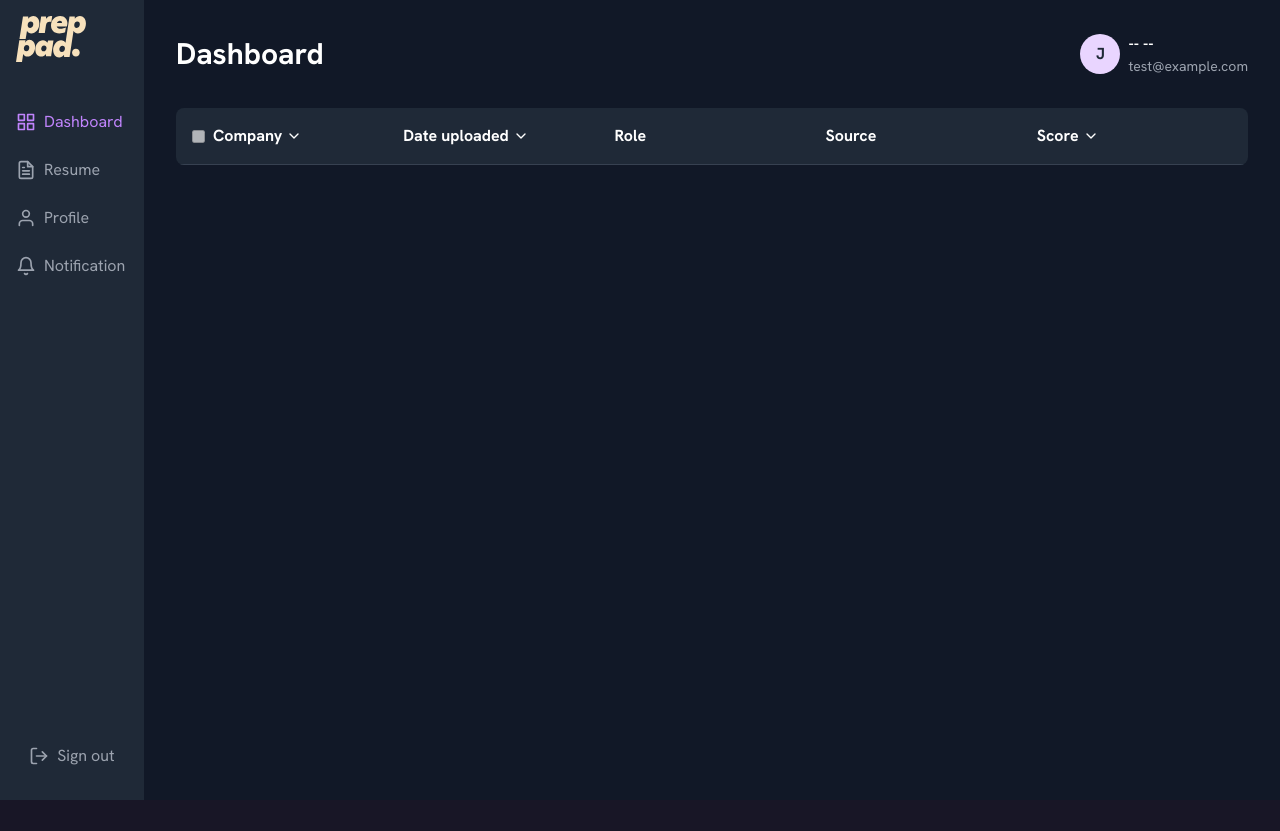
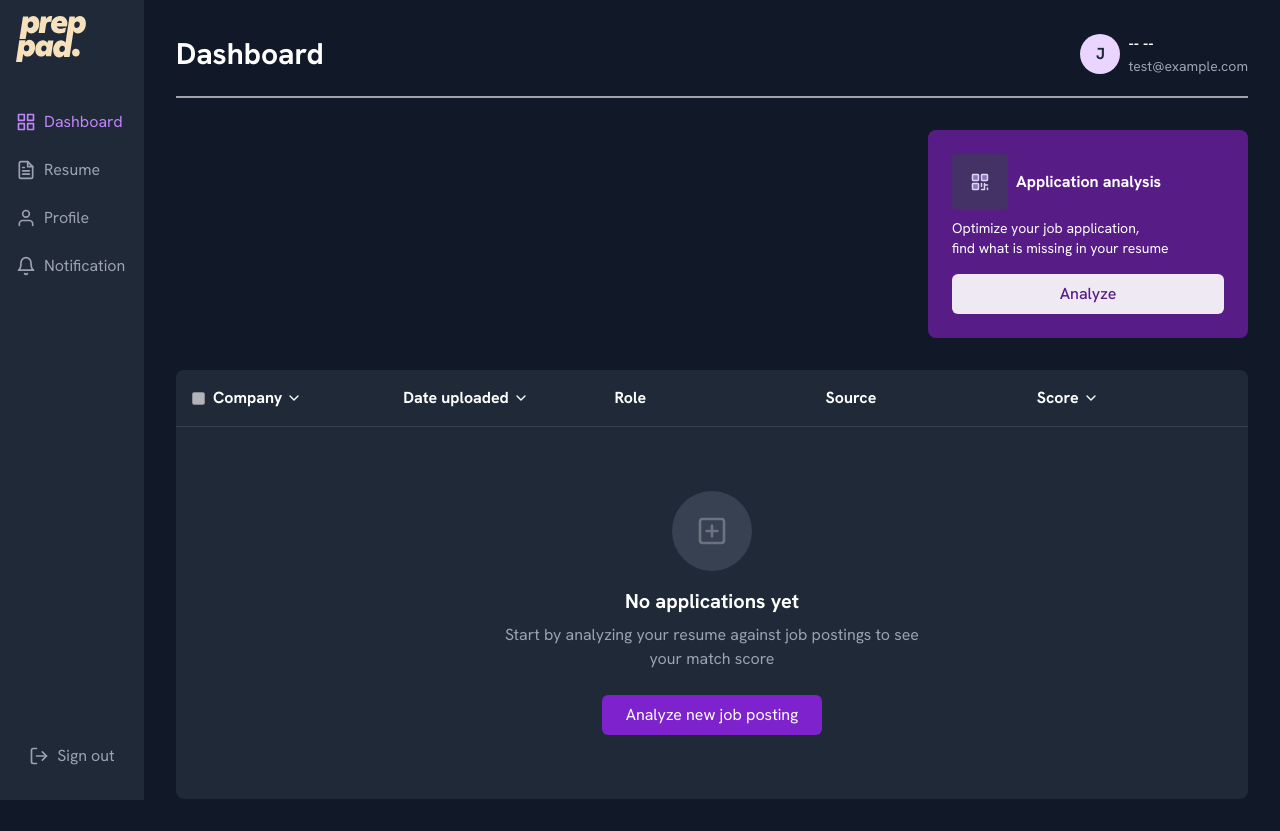
Before and after one commit to sdlcgrp5/prepPad, a Next.js app in the folder frontend/prepad/: page /dashboard in a window 1280 px wide. Before the commit the page ends 800 px from the top, so only its background shows below. Built offline with nearby package versions, Linux system fonts and the light colour scheme.

Commit message:
component updates

```diff
--- a/frontend/prepad/src/app/dashboard/page.tsx
+++ b/frontend/prepad/src/app/dashboard/page.tsx
@@ -3,23 +3,19 @@
 import { useState, useEffect } from 'react';
 import Sidebar from '@/components/layout/sidebar';
 import Header from '@/components/layout/header';
+import AnalysisCard from '@/components/dashboard/AnalysisCard';
 import JobAnalysisTable from '@/components/dashboard/JobAnalysisTable';
 import JobAnalysisModal from '@/components/dashboard/JobAnalysisModal';
 import { useAuth } from '@/context/AuthContext';
-import { jobApplicationApi } from '@/services/apiservices';
-import { JobAnalysis, DashboardStats } from '@/types';
+// import { jobApplicationApi } from '@/services/apiservices';
+import { JobAnalysis } from '@/types';
 
 export default function Dashboard() {
-  const { user } = useAuth();
+   const { user } = useAuth(); // fix user lint error
   const [isModalOpen, setIsModalOpen] = useState(false);
   const [isLoading, setIsLoading] = useState(true);
   const [jobAnalyses, setJobAnalyses] = useState<JobAnalysis[]>([]);
-  const [stats, setStats] = useState<DashboardStats>({
-    totalAnalyses: 0,
-    averageScore: 0,
-    recentAnalyses: [],
-    topMissingSkills: []
-  });
+
 
   // Fetch dashboard data on load
   useEffect(() => {
@@ -34,34 +30,20 @@ export default function Dashboard() {
       setTimeout(() => {
         // Empty state for the MVP
         setJobAnalyses([]);
-        setStats({
-          totalAnalyses: 0,
-          averageScore: 0,
-          recentAnalyses: [],
-          topMissingSkills: []
-        });
+
         setIsLoading(false);
       }, 1500);
 
-      // Uncomment these lines when your API is ready
-      // const analysesResponse = await jobApplicationApi.getJobAnalyses();
-      // setJobAnalyses(analysesResponse.data || []);
-      // const statsResponse = await jobApplicationApi.getDashboardStats();
-      // setStats(statsResponse.data || {
+
+    } catch (error) {
+      console.error('Error fetching dashboard data:', error);
+      setJobAnalyses([]);
+      // setStats({
       //   totalAnalyses: 0,
       //   averageScore: 0,
       //   recentAnalyses: [],
       //   topMissingSkills: []
       // });
-    } catch (error) {
-      console.error('Error fetching dashboard data:', error);
-      setJobAnalyses([]);
-      setStats({
-        totalAnalyses: 0,
-        averageScore: 0,
-        recentAnalyses: [],
-        topMissingSkills: []
-      });
       setIsLoading(false);
     }
   };
@@ -89,6 +71,12 @@ export default function Dashboard() {
         {/* Header */}
         <Header title="Dashboard" />
 
+        {/* Analysis Card */}
+        <AnalysisCard
+          onAnalyzeClick={handleOpenModal}
+          loading={isLoading}
+        />
+
         {/* Job Analysis Table */}
         <JobAnalysisTable
           analyses={jobAnalyses}
--- a/frontend/prepad/src/components/dashboard/AnalysisCard.tsx
+++ b/frontend/prepad/src/components/dashboard/AnalysisCard.tsx
@@ -0,0 +1,42 @@
+// components/dashboard/AnalysisCard.tsx
+'use client';
+import Image from "next/image";
+
+interface AnalysisCardProps {
+  onAnalyzeClick: () => void;
+  loading?: boolean;
+}
+
+export default function AnalysisCard({ onAnalyzeClick, loading = false }: AnalysisCardProps) {
+  return (
+    <div className="bg-purple-900 rounded-lg p-6 flex flex-col mb-8 w-80 ml-auto">
+      <div className="mb-2 flex items-center">
+        <span className=" bg-gray-700/60 p-1 rounded mr-2">
+          <div className="w-12 h-12 rounded-lg flex items-center justify-center">
+                        <Image
+                          className="fill-purple-400"
+                          src="/QrCode.svg"
+                          alt="job analysis"
+                          width={24}
+                          height={24}
+                          priority
+                        />
+                      </div>
+        </span>
+        <span className="font-semibold">Application analysis</span>
+      </div>
+      <p className="text-sm mb-4">Optimize your job application, <br /> find what is missing in your resume</p>
+      <button
+        onClick={onAnalyzeClick}
+        disabled={loading}
+        className={`mt-auto ${
+          loading
+            ? 'bg-white/70 cursor-not-allowed'
+            : 'bg-white/90 hover:bg-gray-100'
+        } text-purple-900 py-2 rounded-md font-medium transition-colors`}
+      >
+        {loading ? 'Processing...' : 'Analyze'}
+      </button>
+    </div>
+  );
+}
--- a/frontend/prepad/src/components/dashboard/EmptyState.tsx
+++ b/frontend/prepad/src/components/dashboard/EmptyState.tsx
@@ -0,0 +1,31 @@
+// components/dashboard/emptystate.tsx
+'use client';
+
+import React from 'react';
+
+interface EmptyStateProps {
+  onAnalyzeClick: () => void;
+}
+
+export default function EmptyState({ onAnalyzeClick }: EmptyStateProps) {
+  return (
+    <div className="flex flex-col items-center justify-center py-16">
+      <div className="w-20 h-20 bg-gray-700 rounded-full flex items-center justify-center mb-4">
+        <svg xmlns="http://www.w3.org/2000/svg" width="32" height="32" viewBox="0 0 24 24" fill="none" stroke="currentColor" strokeWidth="2" strokeLinecap="round" strokeLinejoin="round" className="text-gray-500">
+          <rect x="3" y="3" width="18" height="18" rx="2" ry="2"></rect>
+          <line x1="8" y1="12" x2="16" y2="12"></line>
+          <line x1="12" y1="8" x2="12" y2="16"></line>
+        </svg>
+      </div>
+      <h3 className="text-xl font-semibold mb-2">No applications yet</h3>
+      <p className="text-gray-400 mb-6 text-center max-w-md">
+        Start by analyzing your resume against job postings to see your match score
+      </p>
+      <button
+        onClick={onAnalyzeClick}
+        className="bg-purple-700 hover:bg-purple-600 text-white py-2 px-6 rounded-md transition">
+        Analyze new job posting
+      </button>
+    </div>
+  );
+}
--- a/frontend/prepad/src/components/dashboard/JobAnalysisTable.tsx
+++ b/frontend/prepad/src/components/dashboard/JobAnalysisTable.tsx
@@ -3,7 +3,7 @@
 
 import { useState } from 'react';
 import Link from 'next/link';
-// import EmptyState from './EmptyState';
+import EmptyState from './EmptyState';
 import { JobAnalysis } from '@/types';
 
 interface JobAnalysisTableProps {
@@ -13,7 +13,9 @@ interface JobAnalysisTableProps {
 }
 
 export default function JobAnalysisTable({ analyses, loading = false, onAnalyzeClick }: JobAnalysisTableProps) {
+  // eslint-disable-next-line react-hooks/rules-of-hooks
   const [selectedRows, setSelectedRows] = useState<number[]>([]);
+  // eslint-disable-next-line react-hooks/rules-of-hooks
   const [currentPage, setCurrentPage] = useState(1);
   const itemsPerPage = 9;
 
@@ -107,14 +109,14 @@ export default function JobAnalysisTable({ analyses, loading = false, onAnalyzeC
     </div>
   );
 
-  // if (analyses.length === 0) {
-    // return (
-      // <div className="bg-gray-800 rounded-lg overflow-hidden">
-        // <TableHeader />
-        // <EmptyState onAnalyzeClick={onAnalyzeClick} />
-      // </div>
-   // );
- // }
+  if (analyses.length === 0) {
+    return (
+      <div className="bg-gray-800 rounded-lg overflow-hidden">
+        <TableHeader />
+        <EmptyState onAnalyzeClick={onAnalyzeClick} />
+      </div>
+    );
+  }
 
   return (
     <div className="bg-gray-800 rounded-lg overflow-hidden">
--- a/frontend/prepad/src/components/layout/header.tsx
+++ b/frontend/prepad/src/components/layout/header.tsx
@@ -11,7 +11,7 @@ export default function Header({ title }: HeaderProps) {
   const { user } = useAuth();
 
   return (
-    <div className="mb-8 flex items-center justify-between">
+    <div className="mb-8 flex items-center justify-between border-b-white/60 border-b-2 pb-5">
       <h1 className="text-3xl font-bold">{title}</h1>
 
       <div className="flex items-center space-x-3">
```
Also changed, not shown: frontend/prepad/public/QrCode.svg (added), frontend/prepad/public/analysis.svg (added).
